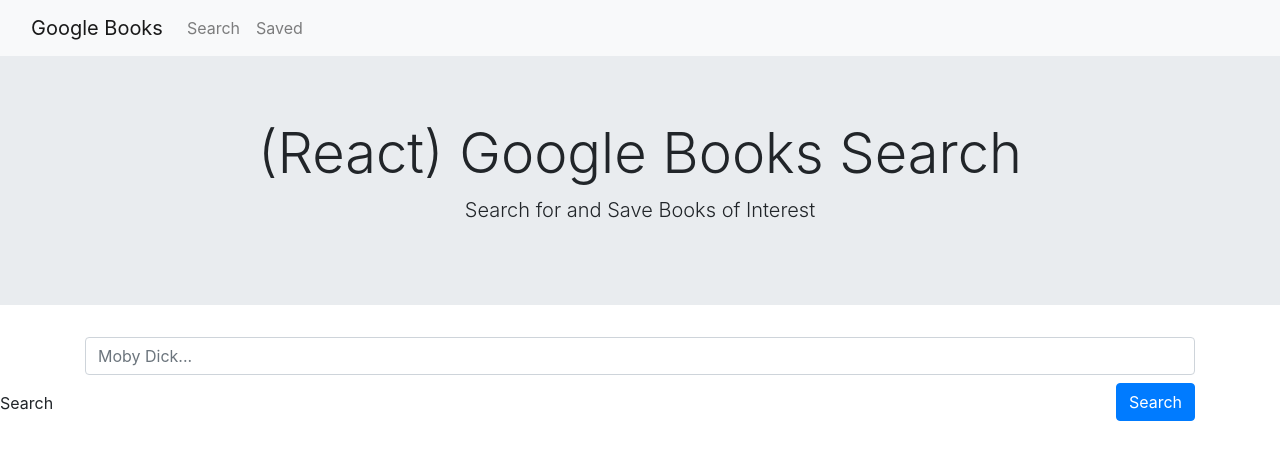
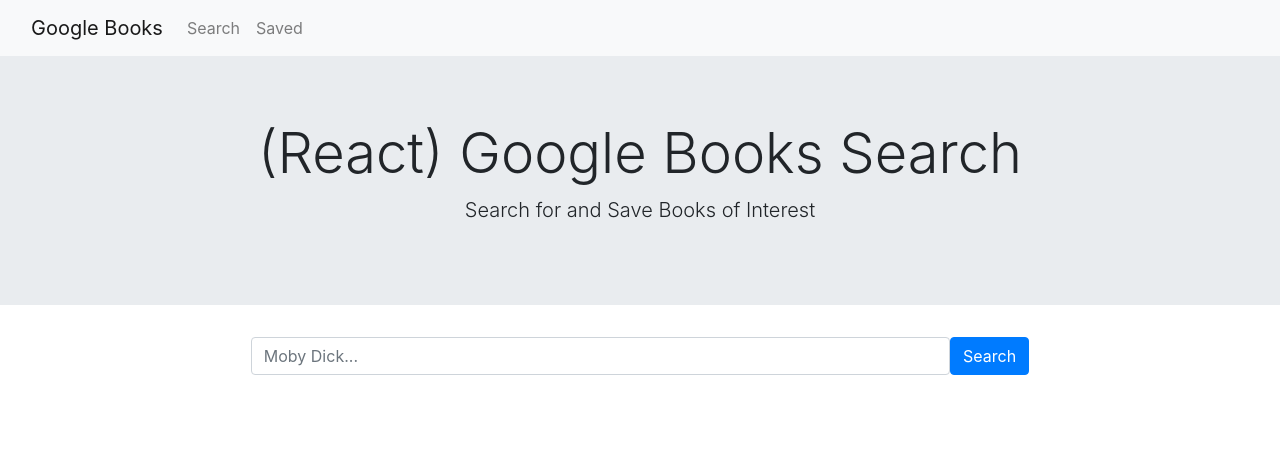
Before and after one commit to code-guy21/BookSearch, a React (Create React App) app in the folder client/: page / in a window 1280 px wide. Shown: the top 460 px of the page. Built offline with nearby package versions, Linux system fonts and the light colour scheme.

Commit message:
added code to search Google Books API and populate page with results

```diff
--- a/client/src/components/Book/index.js
+++ b/client/src/components/Book/index.js
@@ -3,6 +3,7 @@
 const Book = (props) => {
   console.log(props);
   return (
+    <div className="col-12">
       <div className="card mb-3">
         <div className="card-body">
           <h5 className="card-title">{props.title}</h5>
@@ -11,7 +12,12 @@
             <small className="text-muted">Written By: {props.authors}</small>
           </p>
           <p className="card-text">{props.description}</p>
-        <a href={props.link} className="btn btn-primary">
+          <a
+            href={props.link}
+            target="_blank"
+            rel="noopener noreferrer"
+            className="btn btn-primary"
+          >
             View
           </a>
           <button href="#" className="btn btn-danger">
@@ -19,6 +25,7 @@
           </button>
         </div>
       </div>
+    </div>
   );
 };
 
--- a/client/src/components/BookList/index.js
+++ b/client/src/components/BookList/index.js
@@ -1,13 +1,10 @@
-import React, { useContext } from "react";
-import BookContext from "../../utils/BookContext";
+import React from "react";
 import Book from "../Book";
 
-const BookList = () => {
-  const bookContext = useContext(BookContext);
-
+const BookList = ({ data }) => {
   return (
     <div className="container">
-      {Object.values(bookContext.books.value).map((book, i) => {
+      {Object.values(data).map((book, i) => {
         return (
           <Book
             key={i}
--- a/client/src/components/Form/index.js
+++ b/client/src/components/Form/index.js
@@ -1,18 +1,51 @@
-import React from "react";
+import React, { useContext } from "react";
+import BookContext from "../../utils/BookContext";
+import API from "../../utils/API";
 
 const Form = () => {
+  const bookContext = useContext(BookContext);
+
+  const searchBooks = () => {
+    if (bookContext.search.value) {
+      API.searchBooks(bookContext.search.value)
+        .then((books) => {
+          bookContext.books.set(
+            books.data.items.reduce((obj, book) => {
+              console.log(book);
+              obj[book.id] = {
+                id: book.id,
+                authors: book.volumeInfo.authors,
+                description: book.volumeInfo.description
+                  ? book.volumeInfo.description
+                  : "No Description",
+                image: book.volumeInfo.imageLinks
+                  ? book.volumeInfo.imageLinks.smallThumbnail
+                  : `https://via.placeholder.com/128x190`,
+                link: book.volumeInfo.infoLink,
+                title: book.volumeInfo.title,
+              };
+              return obj;
+            }, {})
+          );
+        })
+        .catch((err) => {
+          console.log(err);
+        });
+    }
+  };
+
   return (
-    <form className="container">
-      <div className="form-group">
+    <form className="container d-flex mb-3 justify-content-center">
       <input
         type="text"
+        style={{ width: "63%" }}
         className="form-control"
         placeholder="Moby Dick..."
+        {...bookContext.search}
       />
-        <button type="submit" className="btn btn-primary my-2 float-right">
+      <button onClick={searchBooks} type="button" className="btn btn-primary ">
         Search
       </button>
-      </div>
     </form>
   );
 };
--- a/client/src/components/Nav/index.js
+++ b/client/src/components/Nav/index.js
@@ -5,9 +5,9 @@
   return (
     <nav className="navbar navbar-expand-lg navbar-light bg-light">
       <div className="container-fluid">
-        <a className="navbar-brand" href="#">
+        <Link className="navbar-brand" to="/">
           Google Books
-        </a>
+        </Link>
         <button
           className="navbar-toggler"
           type="button"
--- a/client/src/pages/Saved.js
+++ b/client/src/pages/Saved.js
@@ -9,14 +9,14 @@
   useEffect(() => {
     API.getBooks()
       .then((books) => {
-        bookContext.books.set(books.data);
+        bookContext.saved.set(books.data);
       })
       .catch((err) => {
         console.log(err);
       });
   }, []);
 
-  return <BookList />;
+  return <BookList data={bookContext.saved.value} />;
 };
 
 export default Saved;
--- a/client/src/pages/Search.js
+++ b/client/src/pages/Search.js
@@ -1,11 +1,14 @@
-import React from "react";
+import React, { useContext } from "react";
 import Form from "../components/Form";
+import BookList from "../components/BookList";
+import BookContext from "../utils/BookContext";
 
 const Search = () => {
+  const bookContext = useContext(BookContext);
   return (
     <>
       <Form />
-      Search
+      <BookList data={bookContext.books.value} />
     </>
   );
 };
--- a/client/src/utils/API.js
+++ b/client/src/utils/API.js
@@ -4,4 +4,12 @@
   getBooks: () => {
     return axios.get("/api/books");
   },
+  searchBooks: (query) => {
+    return axios.get(`https://www.googleapis.com/books/v1/volumes`, {
+      params: {
+        q: query,
+        key: process.env.GOOGLE_KEY,
+      },
+    });
+  },
 };
--- a/client/src/utils/useBookModel.js
+++ b/client/src/utils/useBookModel.js
@@ -2,11 +2,21 @@
 
 const useBookModel = () => {
   const [bookState, setBooks] = useState([]);
+  const [savedState, setSaved] = useState([]);
+  const [searchState, setSearch] = useState("");
 
   return {
     books: {
       value: bookState,
-      set: (books) => setBooks({ ...bookState, ...books }),
+      set: (books) => setBooks({ ...books }),
+    },
+    saved: {
+      value: savedState,
+      set: (books) => setSaved({ ...savedState, ...books }),
+    },
+    search: {
+      value: searchState,
+      onChange: (e) => setSearch(e.target.value),
     },
   };
 };
```
Also changed, not shown: 1 other file (tests, documents, lock files or other folders). Lines whose indentation alone changed are shown as unchanged.
